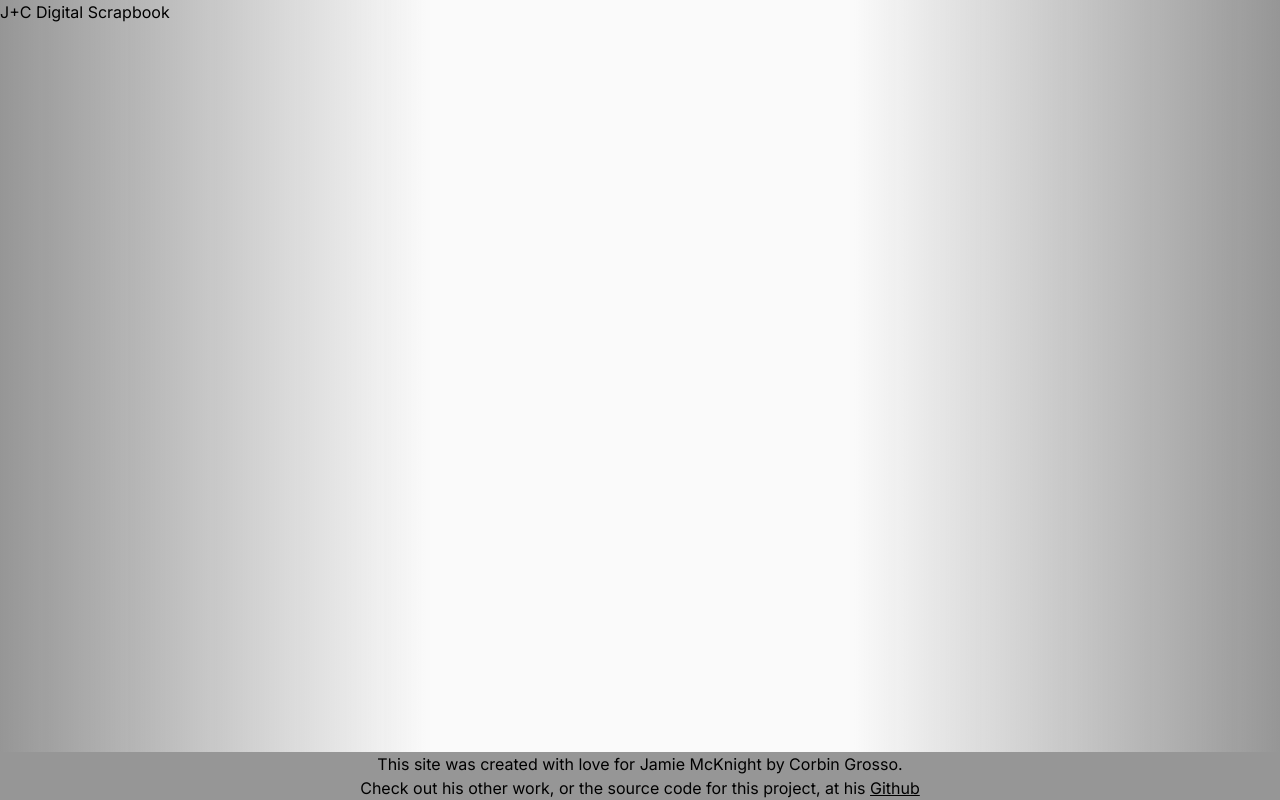
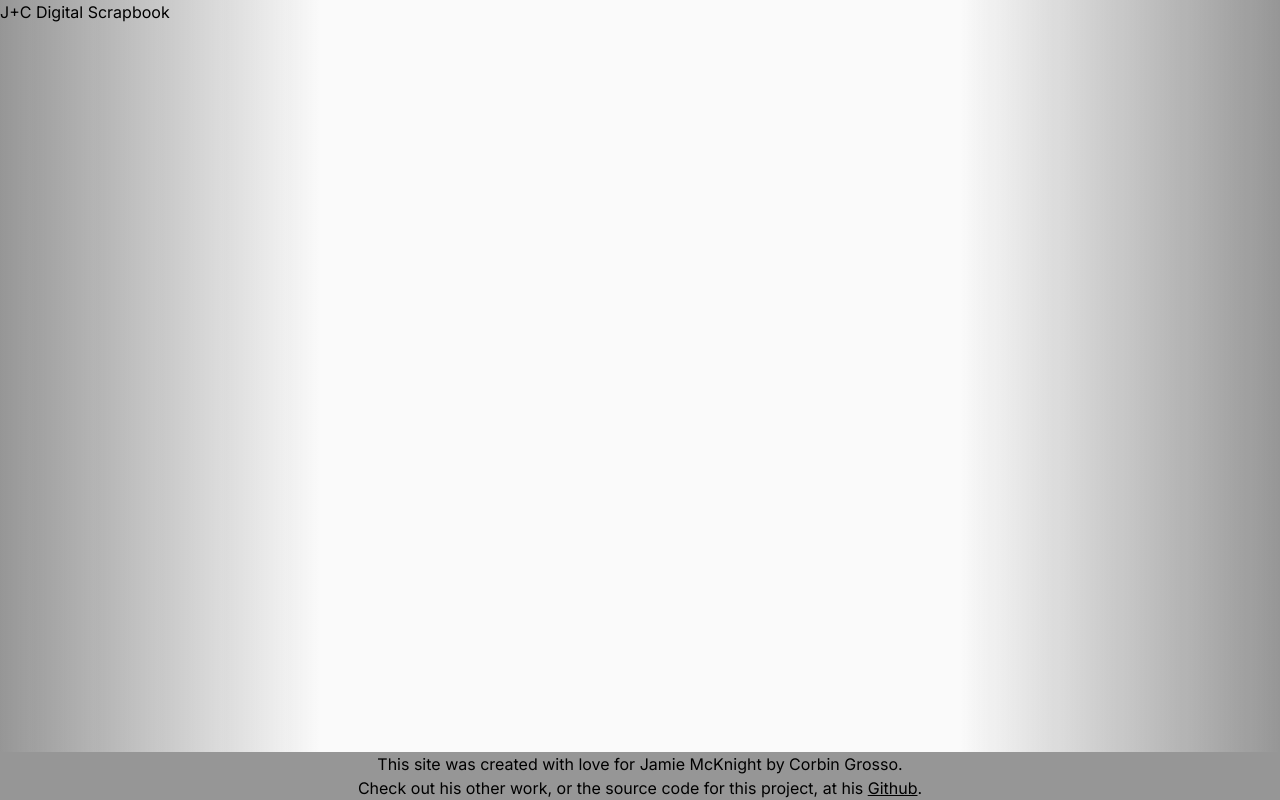
Before and after one commit to CorbinGrosso/digital-scrapbook, a Next.js app: page / in a window 1280 px wide. Built offline with nearby package versions, Linux system fonts and the light colour scheme.

Commit message:
Altered background color to look better on smaller screens

```diff
--- a/app/globals.css
+++ b/app/globals.css
@@ -22,6 +22,7 @@ body {
       rgb(var(--background-end-rgb)),
       transparent,
       transparent,
+      transparent,
       rgb(var(--background-end-rgb))) rgb(var(--background-start-rgb));
 }
 
@@ -43,3 +44,7 @@ body {
 #footer a {
   text-decoration: underline;
 }
+
+@media only screen and (max-width: 600px) {
+  /* Insert any mobile-specific CSS here */
+}
--- a/app/page.tsx
+++ b/app/page.tsx
@@ -2,27 +2,18 @@ import Link from 'next/link';
 import React from 'react';
 
 export default function Home() {
-  const HEADER_TEXT = {
+
+  function Header() {
+    const TITLE = {
       'HOME': "J+C Digital Scrapbook",
       'CREATE_NEW_POST': "New Post"
-  };
-
-  const title = "J+C Digital Scrapbook";
-  return (
-    <div>
-    <h1>{ title } </h1>
-
-    < br />
-    <Footer />
+    }
+    return <div id="header" >
+      <h1>{TITLE.HOME}</h1>
     </div>
-  );
   }
 
-function header() {
-
-}
-
-function body() {
+  function Body() {
 
   }
 
@@ -31,6 +22,15 @@ function Footer() {
       This site was created with love for Jamie McKnight by Corbin Grosso.
         < br />
         Check out his other work, or the source code for this project,
-        at his < a href = "https://www.github.com/CorbinGrosso" > Github </a>
+          at his < a href = "https://www.github.com/CorbinGrosso" >Github</a>.
             </div>
   }
+
+  return (
+    <div>
+    <Header />
+
+    <Footer />
+    </div>
+  );
+}
```
Lines whose indentation alone changed are shown as unchanged.
